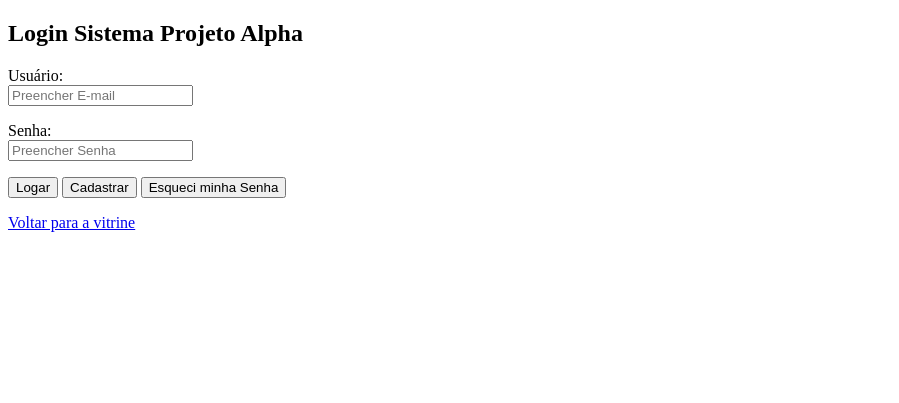
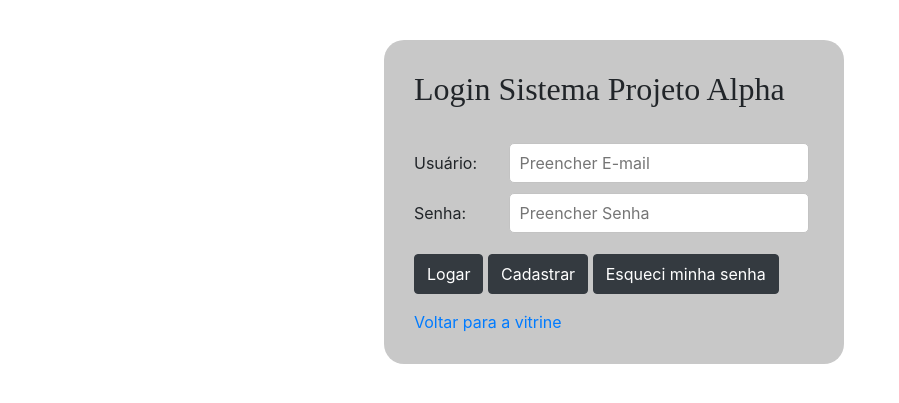
Before and after one commit to viniolimpio3/projeto_alfa_php, a PHP site: page /etec/login.php in a window 1280 px wide. Shown: the top 403 px of the page, without its empty margins (0-899 px from the left). Run offline with PHP 8.4, Linux system fonts and the light colour scheme.

Commit message:
repository cloned

```diff
--- /dev/null
+++ b/css/main.css
@@ -0,0 +1,56 @@
+*{
+    margin: 0px;
+    padding: 0px;
+
+}
+
+form input{
+    width: 300px;
+    height: 40px;
+    border-radius: 5px;
+    padding: 10px;
+    border: 1px solid #c3c3c3;
+    margin: 5px;
+}
+form select {
+    height: 30px;
+}
+
+form button {
+    padding: 10px;
+    height: 40px;
+}
+
+form label {
+    margin-right: 35px;
+    width: 50px;
+}
+
+form a {
+    font-style: none;
+    text-decoration: none;
+    margin-top: 10px;
+}
+h2{
+    font-family: Ubuntu;
+    margin-bottom: 30px;
+}
+
+.form-page{
+    padding: 30px;
+    position: absolute;
+    top: 5%;
+    left: 30%;
+    display: flex;
+    flex-direction: column;
+    align-content: space-around;
+    background-color: #c8c8c8;
+    border-radius: 20px;
+}
+
+.pagamento label{
+    width: 150px;
+    font-size: 14px;
+    margin: 0;
+
+}
--- a/login.php
+++ b/login.php
@@ -3,6 +3,9 @@
 <head>
 	<title></title>
 	<meta charset="utf-8">
+
+    <link rel="stylesheet" href="https://stackpath.bootstrapcdn.com/bootstrap/4.5.0/css/bootstrap.min.css" integrity="sha384-9aIt2nRpC12Uk9gS9baDl411NQApFmC26EwAOH8WgZl5MYYxFfc+NcPb1dKGj7Sk" crossorigin="anonymous">
+    <link rel="stylesheet" href="./css/main.css">
 </head>
 <body>
 <?php
@@ -27,6 +30,7 @@ if(isset($_REQUEST['enviou']) and ($_REQUEST['enviou'] == 'sim') and isset($_POS
 
 }else{
 ?>
+<div class="form-page">
 <h2>Login Sistema Projeto Alpha</h2>
 <form action="login.php?enviou=sim" method ="POST">
     <label for="usuario_login"> Usuário: <br>  </label>
@@ -35,13 +39,16 @@ if(isset($_REQUEST['enviou']) and ($_REQUEST['enviou'] == 'sim') and isset($_POS
     <label for=""> Senha: <br></label>
     <input type="password" placeholder="Preencher Senha" name="senha_login" maxlength="8" ><br><p>
 
-    <input name="btnController" type="submit" value="Logar">
-    <input name="btnController" type="submit" value="Cadastrar">
-    <input name="btnController" type="submit" value="Esqueci minha Senha">
+    <button class="btn btn-dark"name="btnController" type="submit" value="Logar"> Logar </button>
+    <button class="btn btn-dark"name="btnController" type="submit" value="Cadastrar"> Cadastrar</button>
+    <button class="btn btn-dark"name="btnController" type="submit" value="Esqueci minha Senha"> Esqueci minha senha</button>
 
 
 </form>
 <a href="vitrine.php">Voltar para a vitrine</a>
+
+</div>
+
 <?php
 }
 ?>
@@ -49,4 +56,5 @@ if(isset($_REQUEST['enviou']) and ($_REQUEST['enviou'] == 'sim') and isset($_POS
 
 
 </body>
+
 </html>
```
Also changed, not shown: cadastro.php (+10 -1 lines), pagamento.php (+12 -5 lines), pedidos.php (+5 -4 lines).
